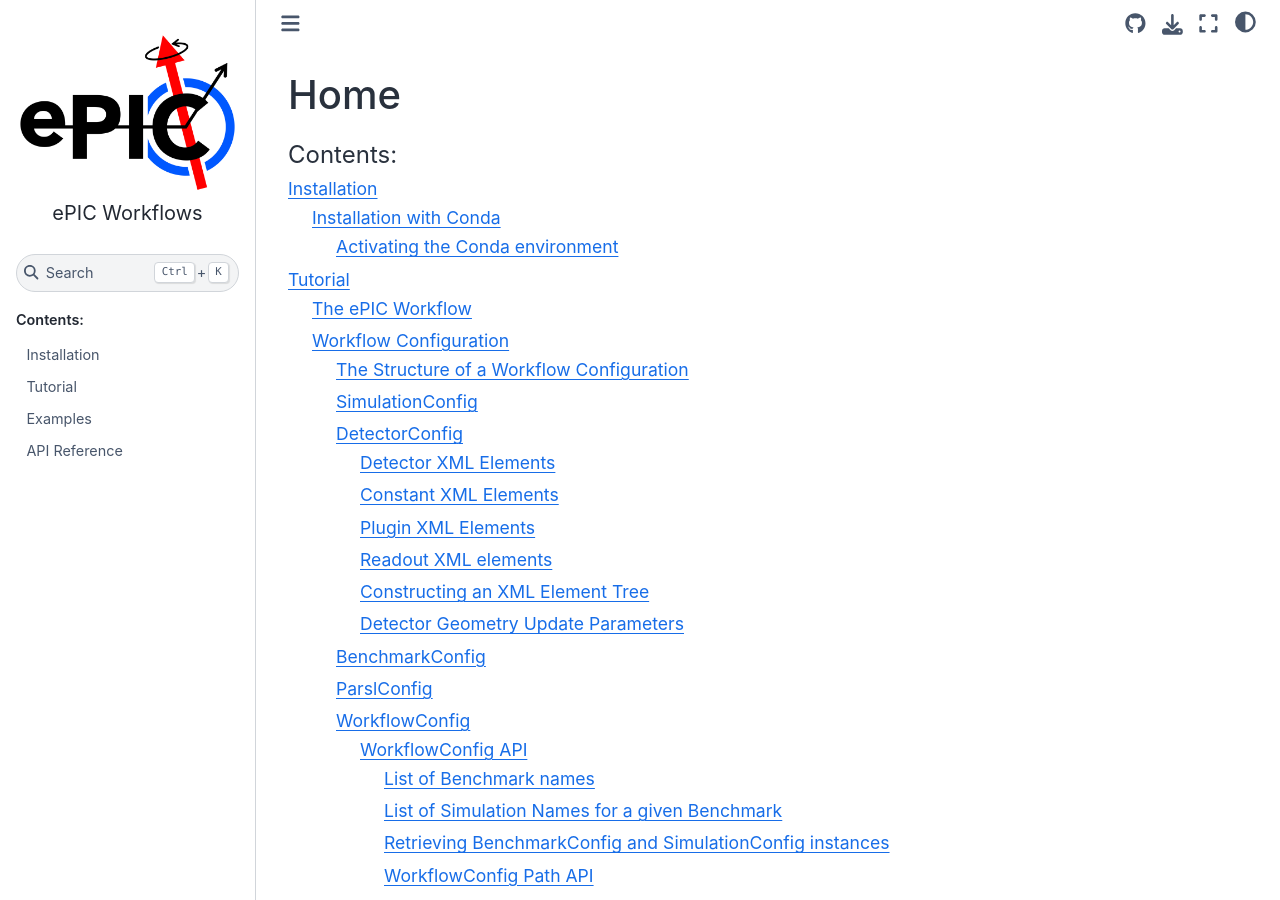
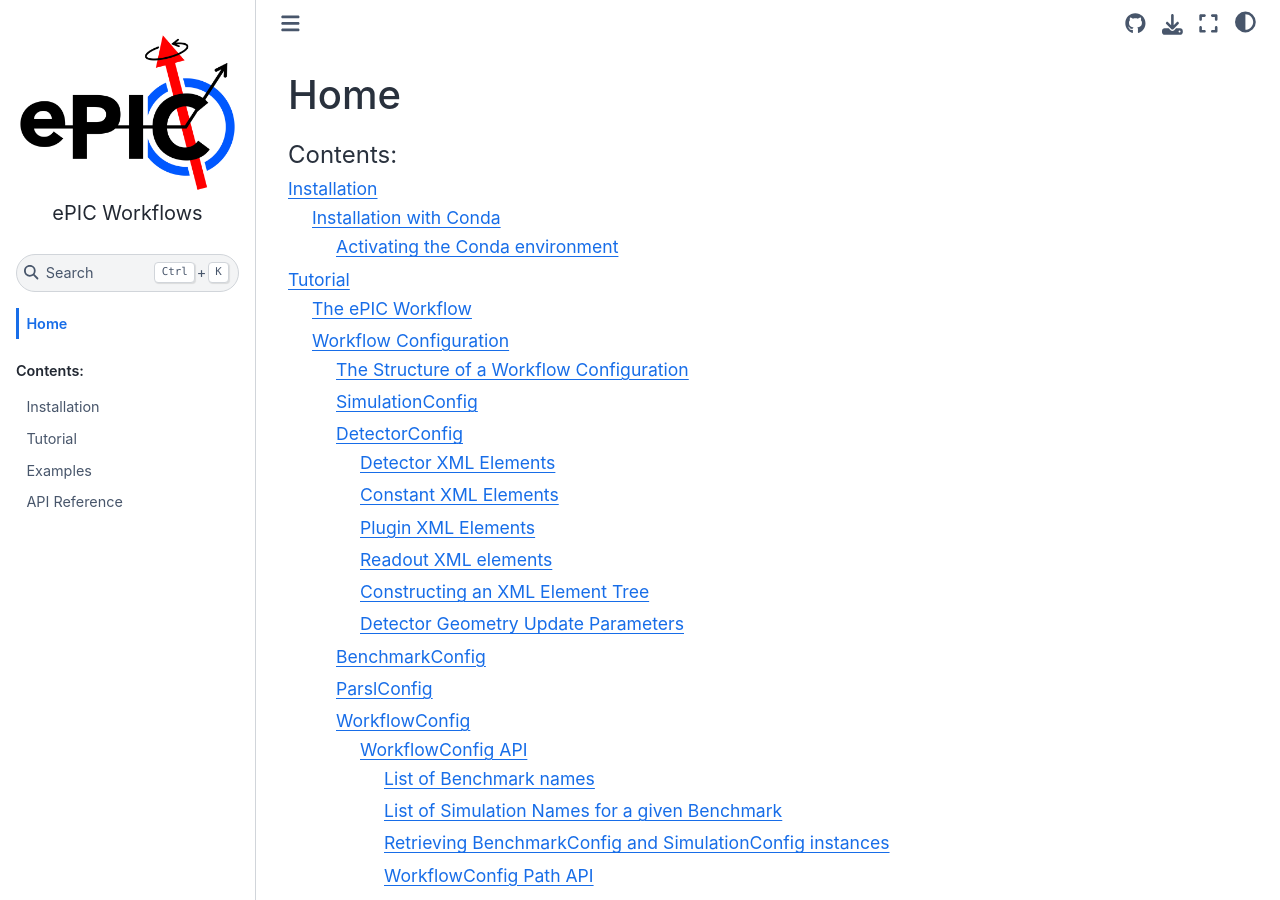
Before and after one commit to amirkas/ePIC-Benchmark-lib, a Sphinx documentation site: the page built from docs/index.rst, in a window 1280 px wide and 900 px high. Built offline with Sphinx 7.4.7 and the Sphinx Book theme 1.1.4, drawn with Linux system fonts in a browser that asks for light colours.

Commit message:
attempting to fix left navbar expansion

```diff
--- a/docs/conf.py
+++ b/docs/conf.py
@@ -87,7 +87,9 @@
 html_theme_options = {
     "repository_url": "https://github.com/amirkas/ePIC-Benchmark-lib",
     "use_repository_button": True,
-    "show_toc_level": 2,
+    "max_navbar_depth": 4,
+    "home_page_in_toc": True,
+    "collapse_navbar": False,
     "logo": {
         "text": "ePIC Workflows",
         "image_light": "_static/ePIC_transparent_black_bkgnd.png",
```
